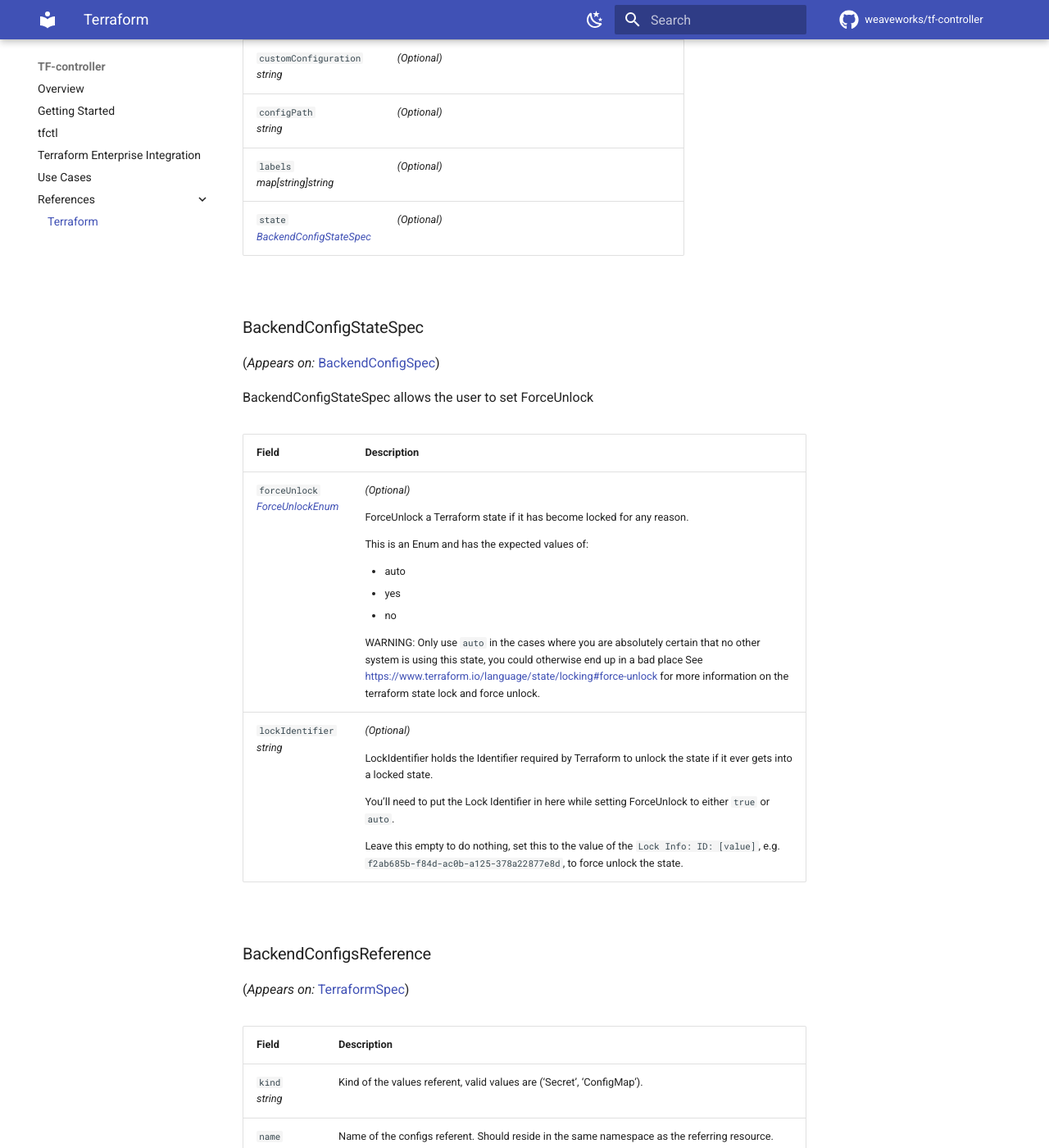
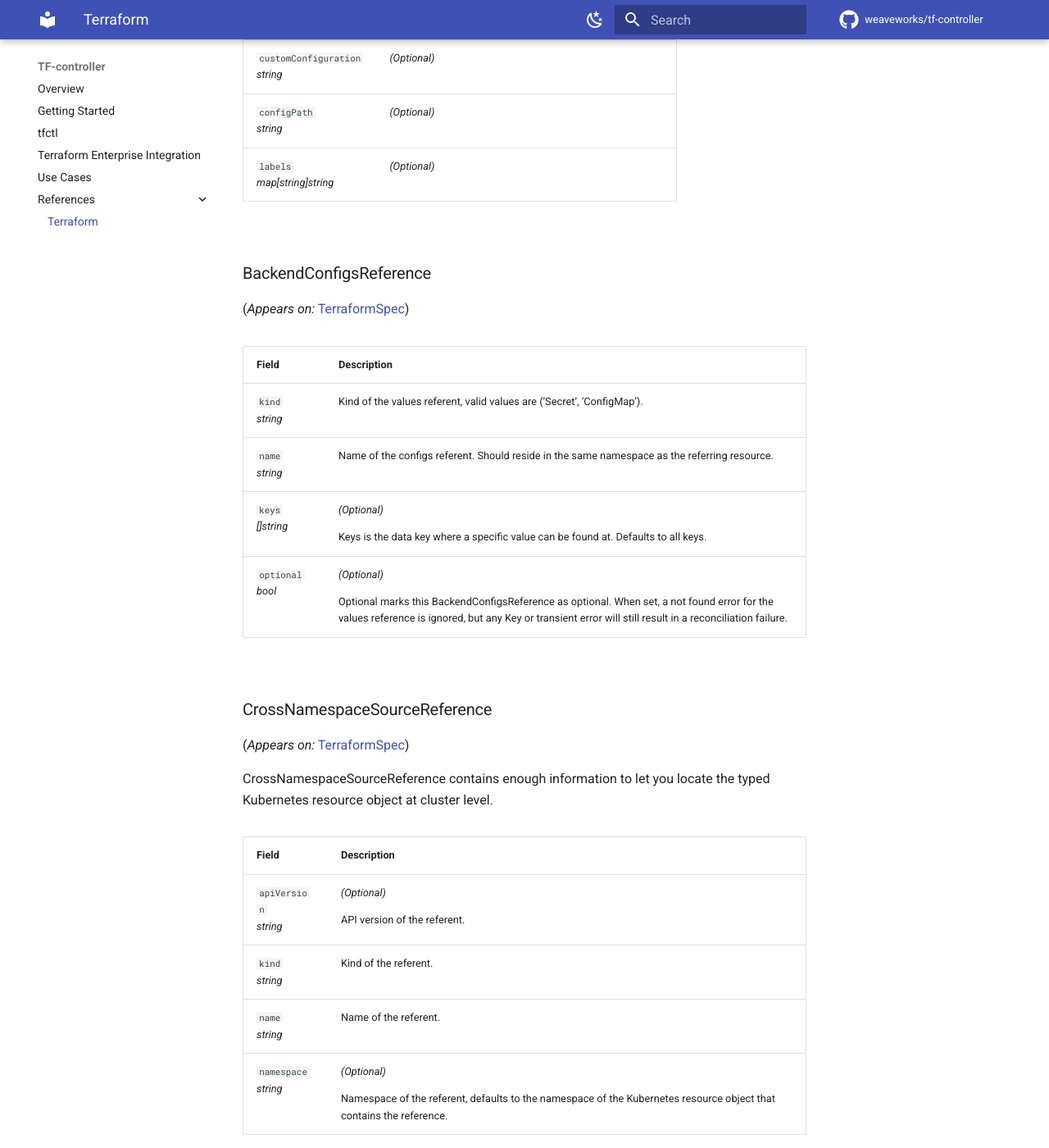
Before and after one commit to flux-iac/tofu-controller, an MkDocs documentation site: the page built from docs/References/terraform.md, in a window 1280 px wide and 1400 px high, scrolled down 765 px. Shown: the whole window at 82% size. Built offline with MkDocs 1.6.1 and Material for MkDocs 9.7.7, drawn with Linux system fonts in a browser that asks for light colours; comment, search, counter and statistics services are not loaded; some of the changed text lies outside the part shown.

Commit message:
Update to match CRD
Signed-off-by: Luke Mallon (Nalum) <luke@mallon.ie>

```diff
--- a/docs/References/terraform.md
+++ b/docs/References/terraform.md
@@ -92,81 +92,6 @@
 <em>(Optional)</em>
 </td>
 </tr>
-<tr>
-<td>
-<code>state</code><br>
-<em>
-<a href="#infra.contrib.fluxcd.io/v1alpha1.BackendConfigStateSpec">
-BackendConfigStateSpec
-</a>
-</em>
-</td>
-<td>
-<em>(Optional)</em>
-</td>
-</tr>
-</tbody>
-</table>
-</div>
-</div>
-<h3 id="infra.contrib.fluxcd.io/v1alpha1.BackendConfigStateSpec">BackendConfigStateSpec
-</h3>
-<p>
-(<em>Appears on:</em>
-<a href="#infra.contrib.fluxcd.io/v1alpha1.BackendConfigSpec">BackendConfigSpec</a>)
-</p>
-<p>BackendConfigStateSpec allows the user to set ForceUnlock</p>
-<div class="md-typeset__scrollwrap">
-<div class="md-typeset__table">
-<table>
-<thead>
-<tr>
-<th>Field</th>
-<th>Description</th>
-</tr>
-</thead>
-<tbody>
-<tr>
-<td>
-<code>forceUnlock</code><br>
-<em>
-<a href="#infra.contrib.fluxcd.io/v1alpha1.ForceUnlockEnum">
-ForceUnlockEnum
-</a>
-</em>
-</td>
-<td>
-<em>(Optional)</em>
-<p>ForceUnlock a Terraform state if it has become locked for any reason.</p>
-<p>This is an Enum and has the expected values of:</p>
-<ul>
-<li>auto</li>
-<li>yes</li>
-<li>no</li>
-</ul>
-<p>WARNING: Only use <code>auto</code> in the cases where you are absolutely certain that
-no other system is using this state, you could otherwise end up in a bad place
-See <a href="https://www.terraform.io/language/state/locking#force-unlock">https://www.terraform.io/language/state/locking#force-unlock</a> for more
-information on the terraform state lock and force unlock.</p>
-</td>
-</tr>
-<tr>
-<td>
-<code>lockIdentifier</code><br>
-<em>
-string
-</em>
-</td>
-<td>
-<em>(Optional)</em>
-<p>LockIdentifier holds the Identifier required by Terraform to unlock the state
-if it ever gets into a locked state.</p>
-<p>You&rsquo;ll need to put the Lock Identifier in here while setting ForceUnlock to
-either <code>true</code> or <code>auto</code>.</p>
-<p>Leave this empty to do nothing, set this to the value of the <code>Lock Info: ID: [value]</code>,
-e.g. <code>f2ab685b-f84d-ac0b-a125-378a22877e8d</code>, to force unlock the state.</p>
-</td>
-</tr>
 </tbody>
 </table>
 </div>
@@ -312,7 +237,7 @@
 (<code>string</code> alias)</h3>
 <p>
 (<em>Appears on:</em>
-<a href="#infra.contrib.fluxcd.io/v1alpha1.BackendConfigStateSpec">BackendConfigStateSpec</a>)
+<a href="#infra.contrib.fluxcd.io/v1alpha1.TerraformStatusSpec">TerraformStatusSpec</a>)
 </p>
 <h3 id="infra.contrib.fluxcd.io/v1alpha1.HealthCheck">HealthCheck
 </h3>
@@ -1107,6 +1032,19 @@
 <p>EnableInventory enables the object to store resource entries as the inventory for external use.</p>
 </td>
 </tr>
+<tr>
+<td>
+<code>state</code><br>
+<em>
+<a href="#infra.contrib.fluxcd.io/v1alpha1.TerraformStatusSpec">
+TerraformStatusSpec
+</a>
+</em>
+</td>
+<td>
+<em>(Optional)</em>
+</td>
+</tr>
 </table>
 </td>
 </tr>
@@ -1448,6 +1386,19 @@
 <p>EnableInventory enables the object to store resource entries as the inventory for external use.</p>
 </td>
 </tr>
+<tr>
+<td>
+<code>state</code><br>
+<em>
+<a href="#infra.contrib.fluxcd.io/v1alpha1.TerraformStatusSpec">
+TerraformStatusSpec
+</a>
+</em>
+</td>
+<td>
+<em>(Optional)</em>
+</td>
+</tr>
 </tbody>
 </table>
 </div>
@@ -1612,6 +1563,68 @@
 <td>
 <em>(Optional)</em>
 <p>Inventory contains the list of Terraform resource object references that have been successfully applied.</p>
+</td>
+</tr>
+</tbody>
+</table>
+</div>
+</div>
+<h3 id="infra.contrib.fluxcd.io/v1alpha1.TerraformStatusSpec">TerraformStatusSpec
+</h3>
+<p>
+(<em>Appears on:</em>
+<a href="#infra.contrib.fluxcd.io/v1alpha1.TerraformSpec">TerraformSpec</a>)
+</p>
+<p>TerraformStatusSpec allows the user to set ForceUnlock</p>
+<div class="md-typeset__scrollwrap">
+<div class="md-typeset__table">
+<table>
+<thead>
+<tr>
+<th>Field</th>
+<th>Description</th>
+</tr>
+</thead>
+<tbody>
+<tr>
+<td>
+<code>forceUnlock</code><br>
+<em>
+<a href="#infra.contrib.fluxcd.io/v1alpha1.ForceUnlockEnum">
+ForceUnlockEnum
+</a>
+</em>
+</td>
+<td>
+<em>(Optional)</em>
+<p>ForceUnlock a Terraform state if it has become locked for any reason.</p>
+<p>This is an Enum and has the expected values of:</p>
+<ul>
+<li>auto</li>
+<li>yes</li>
+<li>no</li>
+</ul>
+<p>WARNING: Only use <code>auto</code> in the cases where you are absolutely certain that
+no other system is using this state, you could otherwise end up in a bad place
+See <a href="https://www.terraform.io/language/state/locking#force-unlock">https://www.terraform.io/language/state/locking#force-unlock</a> for more
+information on the terraform state lock and force unlock.</p>
+</td>
+</tr>
+<tr>
+<td>
+<code>lockIdentifier</code><br>
+<em>
+string
+</em>
+</td>
+<td>
+<em>(Optional)</em>
+<p>LockIdentifier holds the Identifier required by Terraform to unlock the state
+if it ever gets into a locked state.</p>
+<p>You&rsquo;ll need to put the Lock Identifier in here while setting ForceUnlock to
+either <code>true</code> or <code>auto</code>.</p>
+<p>Leave this empty to do nothing, set this to the value of the <code>Lock Info: ID: [value]</code>,
+e.g. <code>f2ab685b-f84d-ac0b-a125-378a22877e8d</code>, to force unlock the state.</p>
 </td>
 </tr>
 </tbody>
```
Also changed, not shown: 2 other files.
